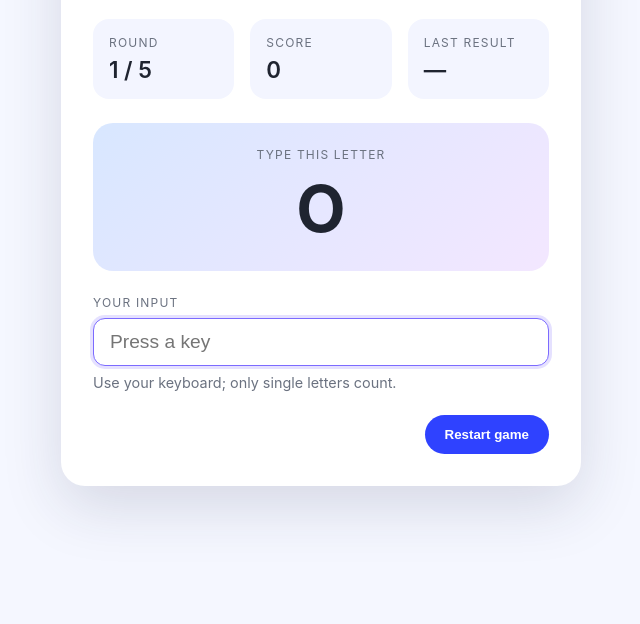
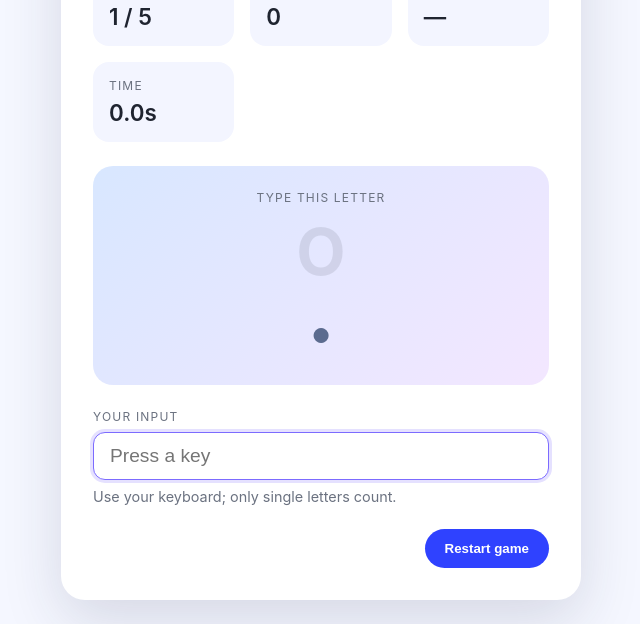
Before and after one commit to figofigohui/typing_game, a plain HTML site: page index.html in a window 1280 px wide. Both pictures are taken after a click on the button "Restart game". Shown: the part 238-862 px from the top of the page, without its empty margins (319-959 px from the left). Before the commit the page ends 800 px from the top, so only its background shows below. Drawn offline with Linux system fonts and the light colour scheme.

Commit message:
Add timer and hide letters during rounds

```diff
--- a/index.html
+++ b/index.html
@@ -30,11 +30,16 @@
           <span class="label">Last result</span>
           <span id="result" class="value">—</span>
         </div>
+        <div>
+          <span class="label">Time</span>
+          <span id="time" class="value">0.0s</span>
+        </div>
       </section>
 
       <section class="prompt" aria-live="polite">
         <span class="label">Type this letter</span>
         <span id="letter" class="letter">A</span>
+        <span id="letter-hidden" class="letter-hidden" aria-hidden="true">•</span>
       </section>
 
       <section class="input">
@@ -56,7 +61,8 @@
       </section>
 
       <p id="final" class="final" hidden>
-        Final score: <span id="final-score">0</span> out of 5.
+        Final score: <span id="final-score">0</span> out of 5 in
+        <span id="final-time">0.0s</span>.
       </p>
     </main>
 
--- a/script.js
+++ b/script.js
@@ -4,15 +4,21 @@ const letters = "ABCDEFGHIJKLMNOPQRSTUVWXYZ";
 const roundEl = document.getElementById("round");
 const scoreEl = document.getElementById("score");
 const resultEl = document.getElementById("result");
+const timeEl = document.getElementById("time");
 const letterEl = document.getElementById("letter");
+const promptEl = document.querySelector(".prompt");
 const inputEl = document.getElementById("typed");
 const restartBtn = document.getElementById("restart");
 const finalEl = document.getElementById("final");
 const finalScoreEl = document.getElementById("final-score");
+const finalTimeEl = document.getElementById("final-time");
 
 let round = 1;
 let score = 0;
 let currentLetter = "A";
+let startTime = null;
+let timerId = null;
+let hideLetterTimeout = null;
 
 const getRandomLetter = () => letters[Math.floor(Math.random() * letters.length)];
 
@@ -21,11 +27,27 @@ const updatePrompt = () => {
   letterEl.textContent = currentLetter;
   inputEl.value = "";
   inputEl.focus();
+  promptEl.classList.remove("is-hidden");
+  if (hideLetterTimeout) {
+    clearTimeout(hideLetterTimeout);
+  }
+  hideLetterTimeout = setTimeout(() => {
+    promptEl.classList.add("is-hidden");
+  }, 2000);
 };
 
 const updateStatus = () => {
   roundEl.textContent = `${round} / ${totalRounds}`;
   scoreEl.textContent = score;
+};
+
+const updateTime = () => {
+  if (!startTime) {
+    timeEl.textContent = "0.0s";
+    return;
+  }
+  const elapsedSeconds = (Date.now() - startTime) / 1000;
+  timeEl.textContent = `${elapsedSeconds.toFixed(1)}s`;
 };
 
 const setResult = (message) => {
@@ -34,12 +56,26 @@ const setResult = (message) => {
 
 const finishGame = () => {
   inputEl.disabled = true;
+  if (timerId) {
+    clearInterval(timerId);
+    timerId = null;
+  }
+  if (hideLetterTimeout) {
+    clearTimeout(hideLetterTimeout);
+    hideLetterTimeout = null;
+  }
+  promptEl.classList.add("is-hidden");
   finalScoreEl.textContent = score;
+  finalTimeEl.textContent = timeEl.textContent;
   finalEl.hidden = false;
   setResult("Game over!");
 };
 
 const handleInput = (event) => {
+  if (!startTime) {
+    startTime = Date.now();
+    timerId = setInterval(updateTime, 100);
+  }
   const value = event.target.value.toUpperCase();
   if (!value) {
     return;
@@ -67,9 +103,20 @@ const handleInput = (event) => {
 const restartGame = () => {
   round = 1;
   score = 0;
+  startTime = null;
+  if (timerId) {
+    clearInterval(timerId);
+    timerId = null;
+  }
+  if (hideLetterTimeout) {
+    clearTimeout(hideLetterTimeout);
+    hideLetterTimeout = null;
+  }
+  promptEl.classList.remove("is-hidden");
   finalEl.hidden = true;
   inputEl.disabled = false;
   setResult("—");
+  updateTime();
   updateStatus();
   updatePrompt();
 };
@@ -78,4 +125,5 @@ inputEl.addEventListener("input", handleInput);
 restartBtn.addEventListener("click", restartGame);
 
 updateStatus();
+updateTime();
 updatePrompt();
--- a/styles.css
+++ b/styles.css
@@ -88,6 +88,22 @@ header h1 {
   margin-top: 8px;
 }
 
+.letter-hidden {
+  display: none;
+  font-size: 3rem;
+  font-weight: 600;
+  color: #5b6b8f;
+  margin-top: 12px;
+}
+
+.prompt.is-hidden .letter {
+  opacity: 0.1;
+}
+
+.prompt.is-hidden .letter-hidden {
+  display: block;
+}
+
 .input {
   display: grid;
   gap: 8px;
```
